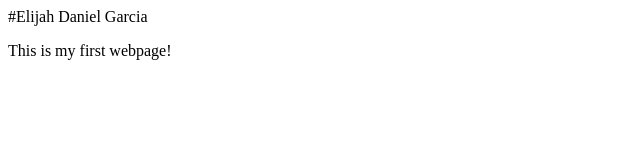
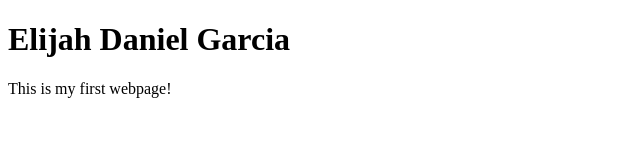
Before and after one commit to ElijahDGarcia/web-dev-hw, a plain HTML site: page assignment-03/index.html in a window 1280 px wide. Shown: the whole page, without its empty margins (0-640 px from the left). Drawn offline with Linux system fonts and the light colour scheme.

Commit message:
Update index.html

```diff
--- a/assignment-03/index.html
+++ b/assignment-03/index.html
@@ -5,7 +5,7 @@
 
   </head>
       <body>
-          #Elijah Daniel Garcia
+          <h1>Elijah Daniel Garcia</h1>
 
           <p>This is my first webpage!</p>
 
```
